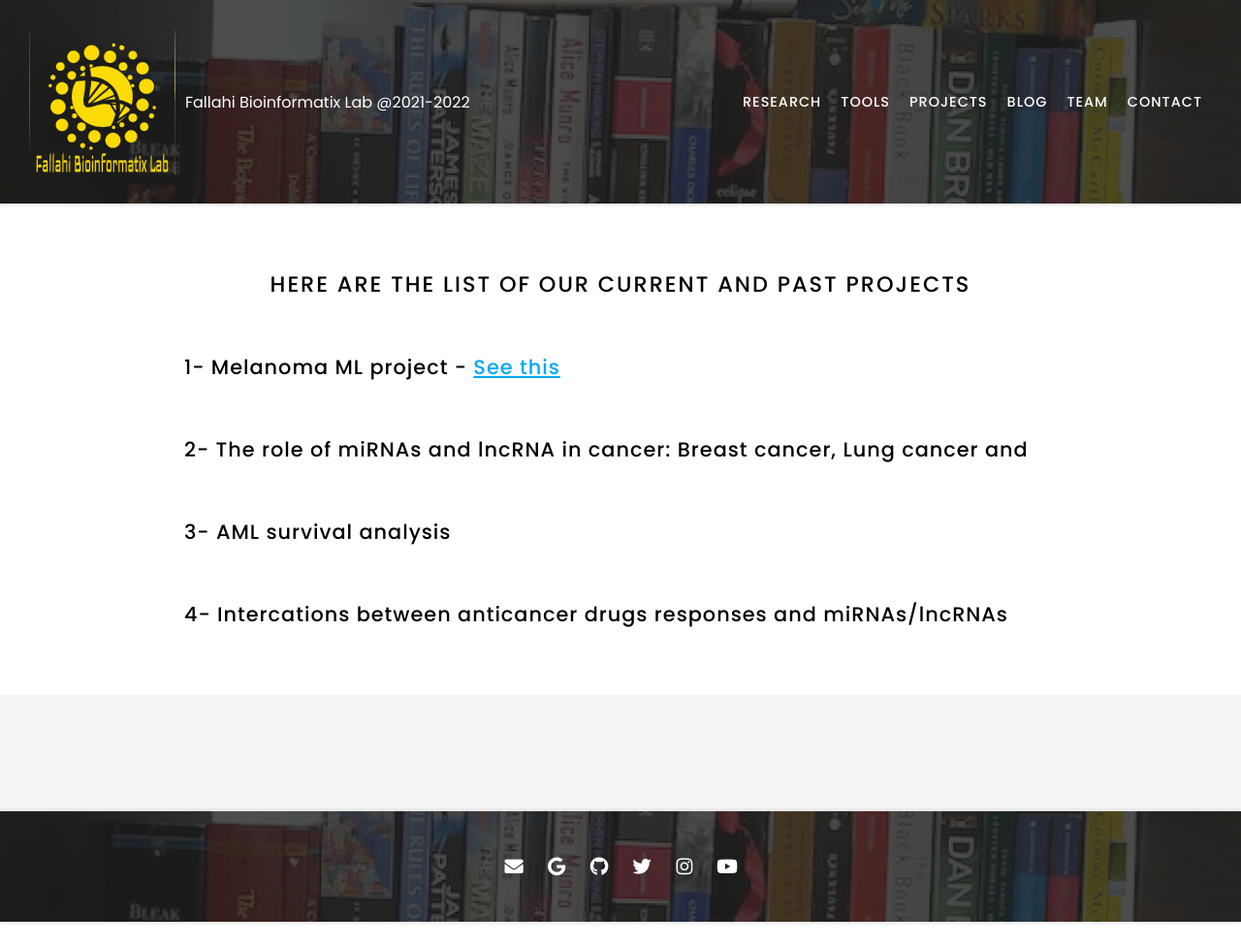
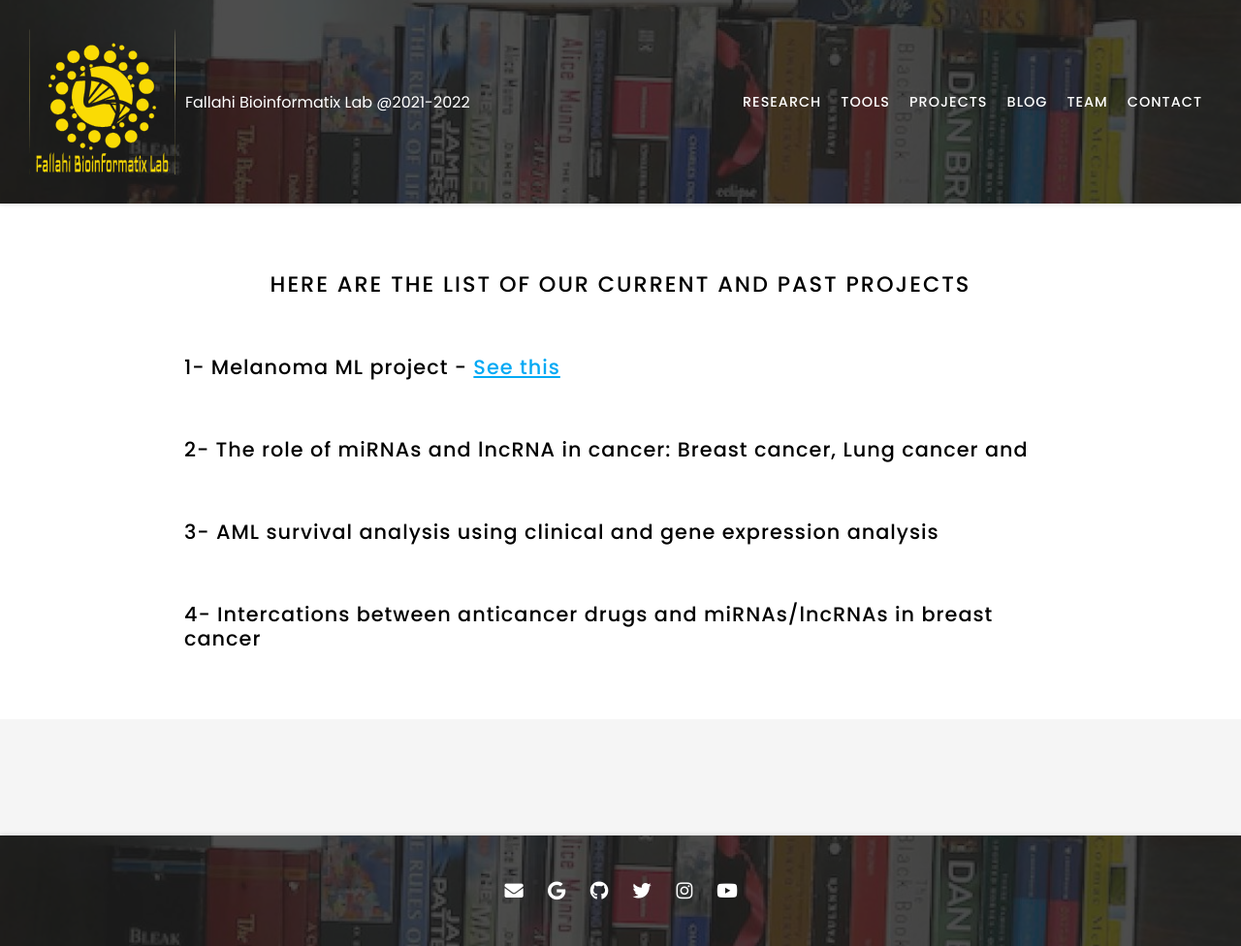
Before and after one commit to Hossein-Fallahi/Fallahi-Bioinformatics-Lab, a Jekyll site: the page built from projects/index.md, in a window 1280 px wide. Shown: the whole page at 97% size. Built offline with Jekyll 4.4.1, drawn with Linux system fonts in a browser that asks for light colours; nearby versions of some CDN libraries; before the commit the page ends 951 px from its top, so only the background shows below that.

Commit message:
Update index.md

```diff
--- a/projects/index.md
+++ b/projects/index.md
@@ -14,9 +14,9 @@ nav:
 {:.left}
 ## 2- The role of miRNAs and lncRNA in cancer: Breast cancer, Lung cancer and
 {:.left}
-## 3- AML survival analysis
+## 3- AML survival analysis using clinical and gene expression analysis
 {:.left}
-## 4- Intercations between anticancer drugs responses and miRNAs/lncRNAs
+## 4- Intercations between anticancer drugs and miRNAs/lncRNAs in breast cancer
 {:.left}
 
 
```
